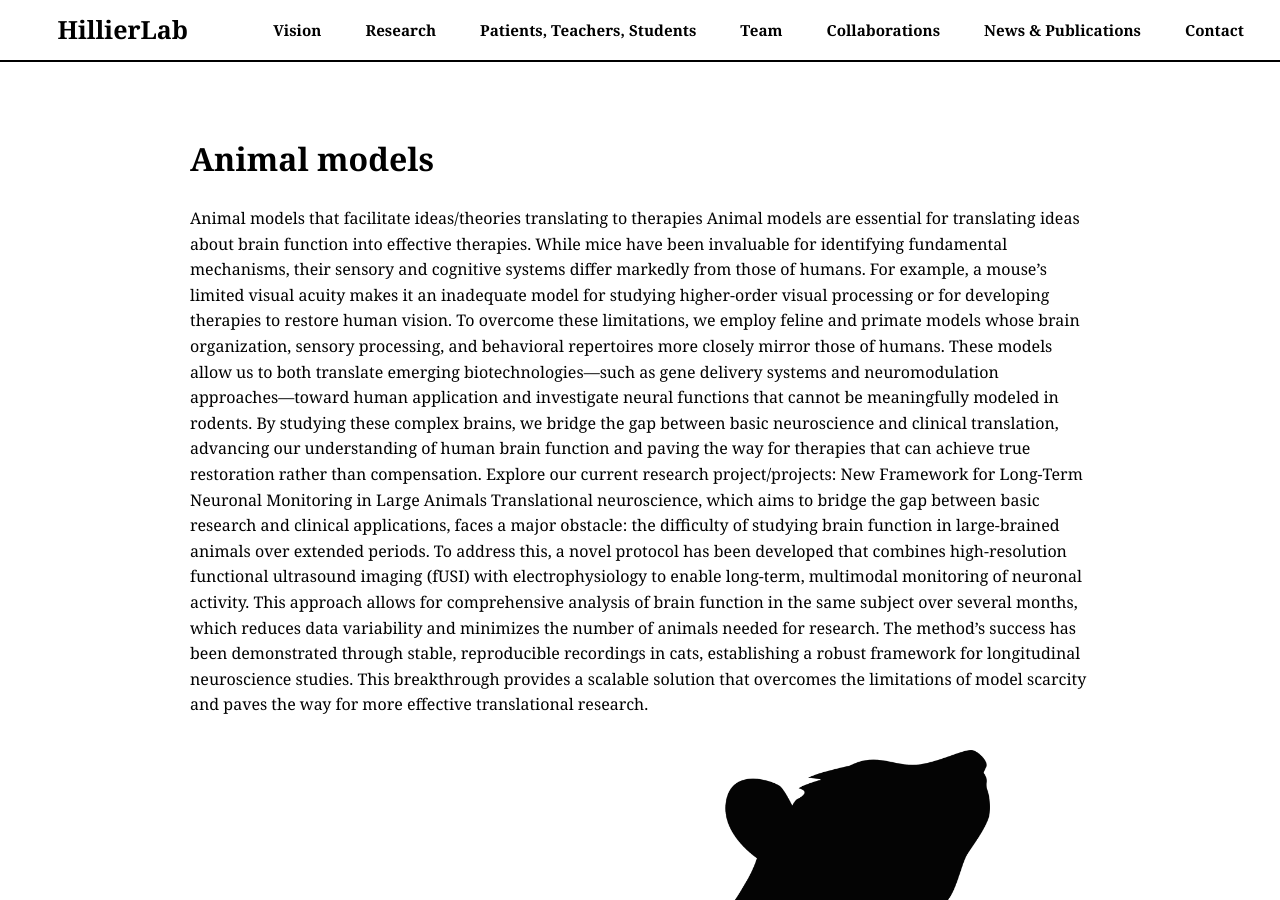
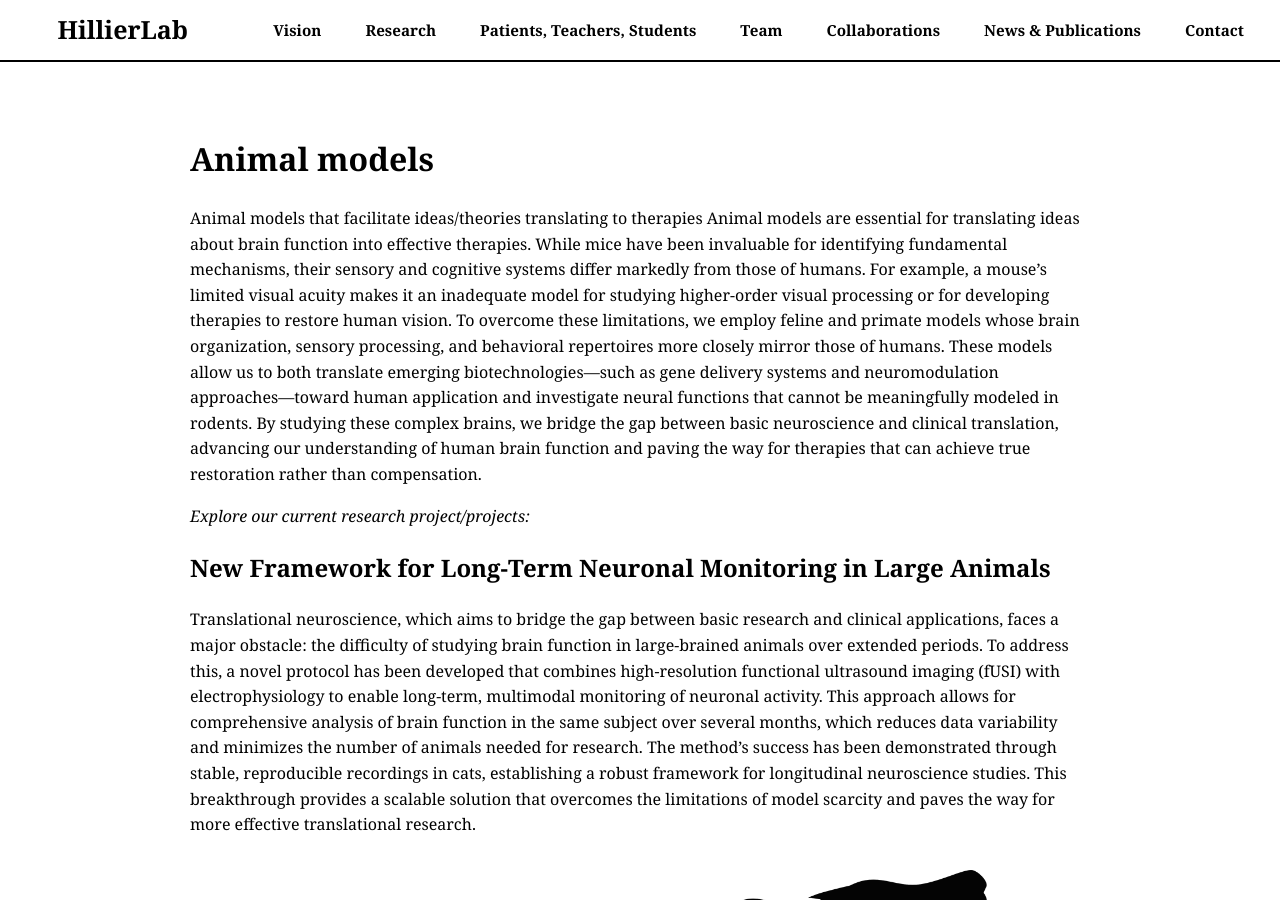
Before and after one commit to dzsano/rottenbillerdavid.github.io, a Jekyll site: the page built from animal_models.md, in a window 1280 px wide and 900 px high. Built offline with Jekyll 4.4.1, drawn with Linux system fonts in a browser that asks for light colours.

```diff
--- a/animal_models.md
+++ b/animal_models.md
@@ -9,8 +9,11 @@ Animal models that facilitate ideas/theories translating to therapies
 Animal models are essential for translating ideas about brain function into effective therapies. While mice have been invaluable for identifying fundamental mechanisms, their sensory and cognitive systems differ markedly from those of humans. For example, a mouse’s limited visual acuity makes it an inadequate model for studying higher-order visual processing or for developing therapies to restore human vision.
 To overcome these limitations, we employ feline and primate models whose brain organization, sensory processing, and behavioral repertoires more closely mirror those of humans. These models allow us to both translate emerging biotechnologies—such as gene delivery systems and neuromodulation approaches—toward human application and investigate neural functions that cannot be meaningfully modeled in rodents.
 By studying these complex brains, we bridge the gap between basic neuroscience and clinical translation, advancing our understanding of human brain function and paving the way for therapies that can achieve true restoration rather than compensation.
-Explore our current research project/projects:
-New Framework for Long-Term Neuronal Monitoring in Large Animals
+
+*Explore our current research project/projects:*
+
+## New Framework for Long-Term Neuronal Monitoring in Large Animals
+
 Translational neuroscience, which aims to bridge the gap between basic research and clinical applications, faces a major obstacle: the difficulty of studying brain function in large-brained animals over extended periods. To address this, a novel protocol has been developed that combines high-resolution functional ultrasound imaging (fUSI) with electrophysiology to enable long-term, multimodal monitoring of neuronal activity. This approach allows for comprehensive analysis of brain function in the same subject over several months, which reduces data variability and minimizes the number of animals needed for research. The method's success has been demonstrated through stable, reproducible recordings in cats, establishing a robust framework for longitudinal neuroscience studies. This breakthrough provides a scalable solution that overcomes the limitations of model scarcity and paves the way for more effective translational research.
 
 ![Rat Project Image Image](/assets/images/rat.png)
```
